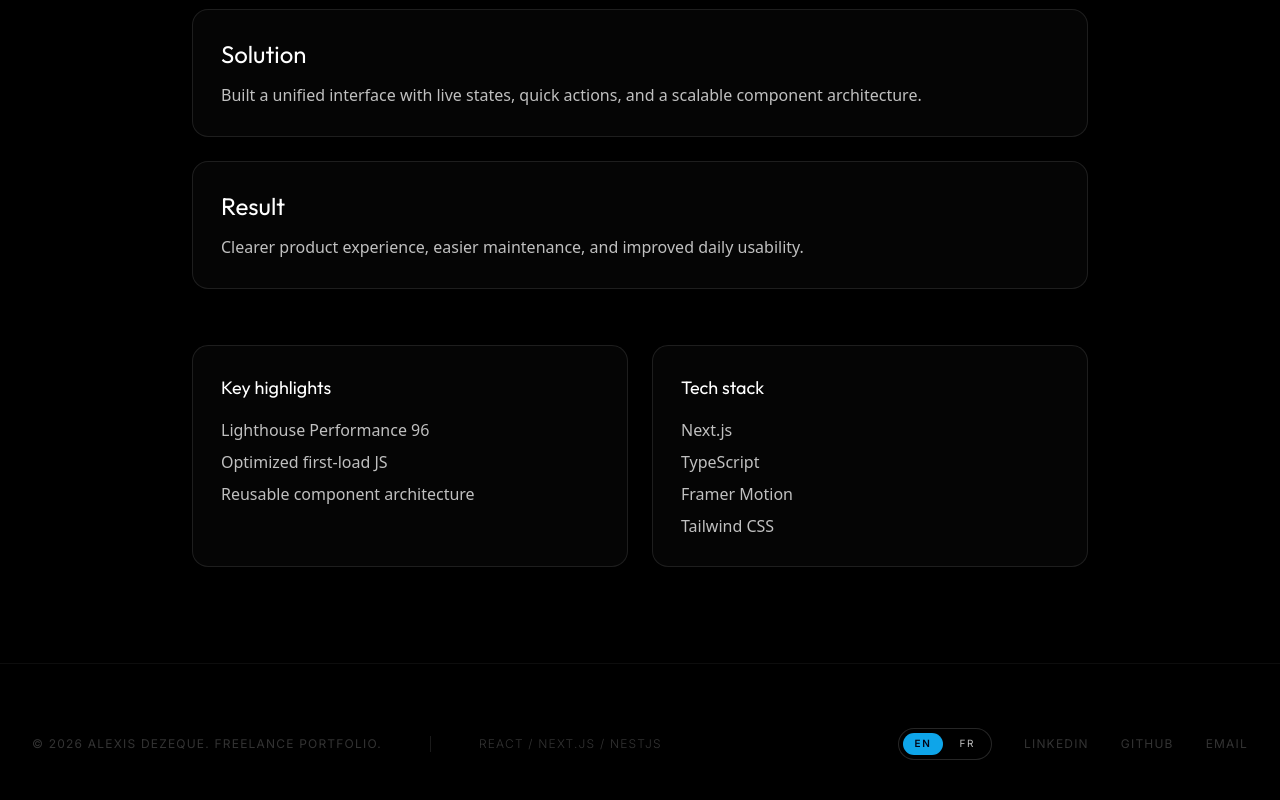
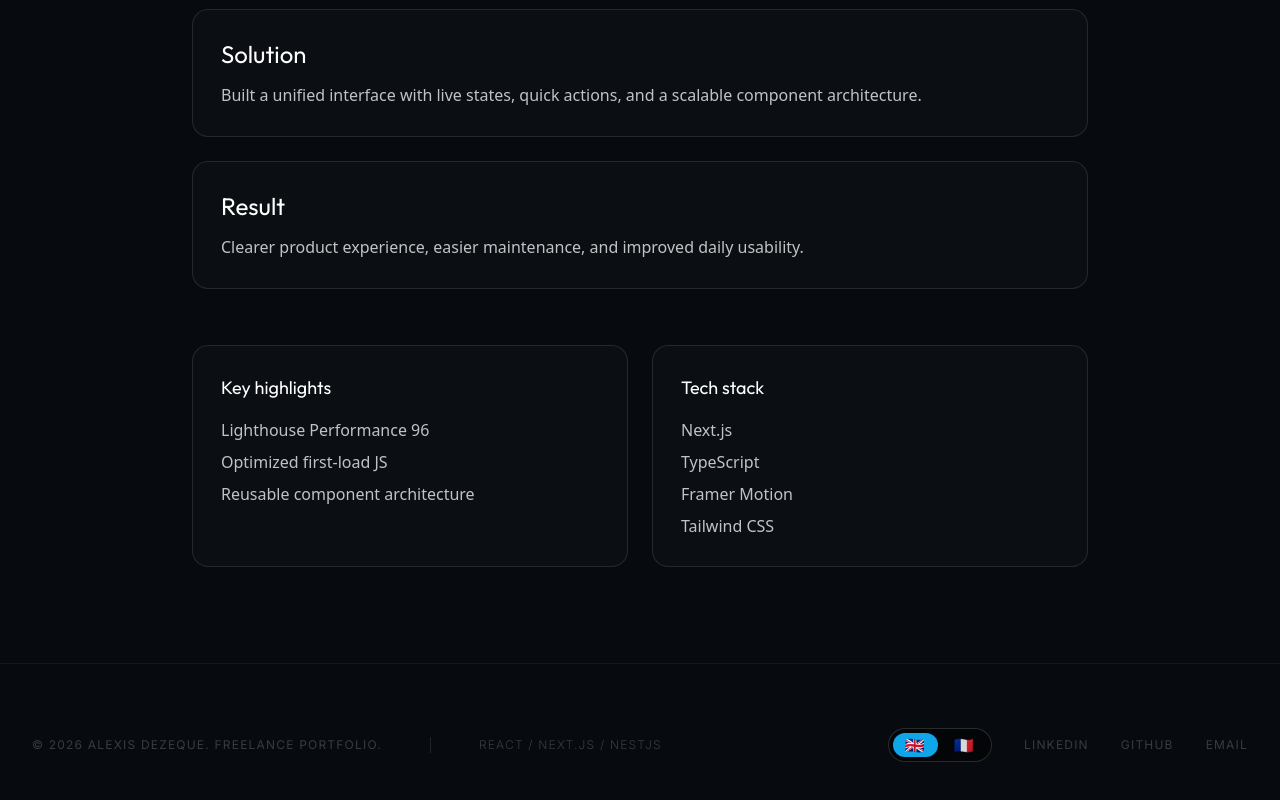
Before and after one commit to Alexis072002/portfolio_pro, a Next.js app: page /projects/astraeus-core in a window 1280 px wide. Shown: the part 670-1470 px from the top of the page. Built offline with nearby package versions, Linux system fonts and the light colour scheme.

Commit message:
feat: Revamp dark theme colors, update contact email, and add orientation option to language switcher.

```diff
--- a/src/app/globals.css
+++ b/src/app/globals.css
@@ -1,14 +1,14 @@
 @import "tailwindcss";
 
 :root {
-  --background: #000000;
-  /* Pure Black */
+  --background: #070b10;
+  /* Very dark slate */
   --foreground: #f8fafc;
   /* Slate 50 */
 
   /* Semantic Colors */
-  --card: #0a0a0a;
-  /* Very Deep Gray/Black */
+  --card: #0d141d;
+  /* Deep slate card */
   --accent: #0ea5e9;
   /* Vibrant Cyan (Sky 500) */
   --accent-muted: #0369a1;
--- a/src/app/page.tsx
+++ b/src/app/page.tsx
@@ -297,6 +297,7 @@ const HERO_FRAMES = Array.from({ length: 80 }, (_, i) =>
 
 const PROFILE_PHOTO_SRC = "/assets/pictures/me.png"
 const AUDIENCE_STORAGE_KEY = "portfolio_audience_mode"
+const CONTACT_EMAIL = "alexis.dezeque@outlook.com"
 
 type Audience = 'recruiter' | 'client'
 
@@ -608,7 +609,7 @@ export default function Home() {
 
     const body = encodeURIComponent(bodyLines.join('\r\n'))
 
-    window.location.href = `mailto:hello@alexis.dev?subject=${subject}&body=${body}`
+    window.location.href = `mailto:${CONTACT_EMAIL}?subject=${subject}&body=${body}`
     setFormFeedback(language === 'fr'
       ? "Message préparé. Votre client email s'ouvre."
       : "Message prepared. Your email client is opening.")
@@ -625,7 +626,7 @@ export default function Home() {
       name: "Alexis Dezeque"
     },
     url: "https://alexis.dev",
-    email: "hello@alexis.dev"
+    email: CONTACT_EMAIL
   }
 
   return (
@@ -787,7 +788,7 @@ export default function Home() {
         </div>
       </section>
 
-      <section id="work" className="w-full min-h-screen py-20 md:py-28 px-4 sm:px-6 bg-black">
+      <section id="work" className="w-full min-h-screen py-20 md:py-28 px-4 sm:px-6 bg-background">
         <div className="max-w-6xl mx-auto">
           <div className="mb-12 md:mb-14 text-center">
             <h2 className="text-3xl sm:text-4xl md:text-7xl font-serif font-bold mb-5 md:mb-6 text-white">
@@ -877,7 +878,7 @@ export default function Home() {
         </div>
       </section>
 
-      <section id="projects" className="w-full py-20 md:py-24 px-4 sm:px-6 bg-black">
+      <section id="projects" className="w-full py-20 md:py-24 px-4 sm:px-6 bg-background">
         <div className="max-w-6xl mx-auto">
           <div className="mb-10 text-center">
             <h2 className="text-3xl sm:text-4xl md:text-6xl font-serif text-white">
@@ -894,7 +895,7 @@ export default function Home() {
         </div>
       </section>
 
-      <section id="proofs" className="w-full py-20 md:py-24 px-4 sm:px-6 bg-black">
+      <section id="proofs" className="w-full py-20 md:py-24 px-4 sm:px-6 bg-background">
         <div className="max-w-6xl mx-auto">
           <div className="mb-10 text-center">
             <h2 className="text-3xl sm:text-4xl md:text-6xl font-serif text-white">
@@ -989,7 +990,7 @@ export default function Home() {
         </div>
       </section>
 
-      <section id="about" className="w-full py-20 md:py-28 px-4 sm:px-6 bg-black relative overflow-hidden">
+      <section id="about" className="w-full py-20 md:py-28 px-4 sm:px-6 bg-background relative overflow-hidden">
         <div className="absolute top-1/2 left-1/2 -translate-x-1/2 -translate-y-1/2 w-[420px] h-[420px] md:w-[700px] md:h-[700px] bg-accent/5 blur-[150px] rounded-full pointer-events-none" />
         <div className="max-w-6xl mx-auto w-full relative z-10">
           <div className="grid grid-cols-1 lg:grid-cols-2 gap-14 md:gap-20 items-center">
@@ -1056,7 +1057,7 @@ export default function Home() {
         </div>
       </section>
 
-      <section id="faq" className="w-full py-20 md:py-28 px-4 sm:px-6 bg-black">
+      <section id="faq" className="w-full py-20 md:py-28 px-4 sm:px-6 bg-background">
         <div className="max-w-4xl mx-auto">
           <div className="mb-10 text-center">
             <h2 className="text-3xl sm:text-4xl md:text-6xl font-serif text-white">
@@ -1089,7 +1090,7 @@ export default function Home() {
         </div>
       </section>
 
-      <section id="contact" className="w-full min-h-screen py-20 md:py-28 px-4 sm:px-6 flex items-center justify-center bg-black relative">
+      <section id="contact" className="w-full min-h-screen py-20 md:py-28 px-4 sm:px-6 flex items-center justify-center bg-background relative">
         <div className="max-w-6xl mx-auto w-full relative z-10">
           <div className="grid grid-cols-1 lg:grid-cols-2 gap-10 md:gap-14 items-start">
             <motion.div
@@ -1120,7 +1121,7 @@ export default function Home() {
                   Calendly
                 </a>
                 <a
-                  href="mailto:hello@alexis.dev"
+                  href={`mailto:${CONTACT_EMAIL}`}
                   className="inline-flex items-center justify-center px-6 py-3 rounded-full border border-white/15 text-white font-medium hover:bg-white/5 transition-colors focus-visible:outline-none focus-visible:ring-2 focus-visible:ring-accent"
                 >
                   {language === 'fr' ? 'Email direct' : 'Direct email'}
--- a/src/app/projects/[slug]/page.tsx
+++ b/src/app/projects/[slug]/page.tsx
@@ -55,7 +55,7 @@ export default async function ProjectPage({ params }: ProjectPageProps) {
     }
 
     return (
-        <main className="w-full min-h-screen bg-black px-4 sm:px-6 py-16 md:py-24">
+        <main className="w-full min-h-screen bg-background px-4 sm:px-6 py-16 md:py-24">
             <article className="max-w-4xl mx-auto">
                 <Link
                     href="/#work"
--- a/src/components/Footer/Footer.tsx
+++ b/src/components/Footer/Footer.tsx
@@ -3,6 +3,8 @@
 import React from 'react'
 import { LanguageSwitcher } from '@/components/Language/LanguageSwitcher'
 import { useLanguage } from '@/components/Language/LanguageProvider'
+
+const CONTACT_EMAIL = "alexis.dezeque@outlook.com"
 
 export const Footer: React.FC = () => {
     const currentYear = new Date().getFullYear()
@@ -16,7 +18,7 @@ export const Footer: React.FC = () => {
     const emailLabel = language === 'fr' ? 'E-mail' : 'Email'
 
     return (
-        <footer className="w-full py-16 px-8 bg-black border-t border-white/5 flex flex-col md:flex-row justify-between items-center gap-8 text-xs font-sans tracking-widest uppercase text-white/20">
+        <footer className="w-full py-16 px-8 bg-background border-t border-white/5 flex flex-col md:flex-row justify-between items-center gap-8 text-xs font-sans tracking-widest uppercase text-white/20">
             <div className="flex flex-col md:flex-row items-center gap-4 md:gap-12">
                 <p>{copyrightLine}</p>
                 <div className="hidden md:block w-px h-4 bg-white/10" />
@@ -27,7 +29,7 @@ export const Footer: React.FC = () => {
                 <LanguageSwitcher />
                 <a href="https://www.linkedin.com/in/alexis-dezeque-935446175/" target="_blank" rel="noopener noreferrer" className="hover:text-accent transition-all duration-300 hover:tracking-[0.3em]">LinkedIn</a>
                 <a href="https://github.com/Alexis072002" target="_blank" rel="noopener noreferrer" className="hover:text-accent transition-all duration-300 hover:tracking-[0.3em]">GitHub</a>
-                <a href="mailto:hello@alexis.dev" className="hover:text-accent transition-all duration-300 hover:tracking-[0.3em]">{emailLabel}</a>
+                <a href={`mailto:${CONTACT_EMAIL}`} className="hover:text-accent transition-all duration-300 hover:tracking-[0.3em]">{emailLabel}</a>
             </div>
         </footer>
     )
--- a/src/components/Language/LanguageSwitcher.tsx
+++ b/src/components/Language/LanguageSwitcher.tsx
@@ -5,31 +5,46 @@ import { useLanguage } from "@/components/Language/LanguageProvider"
 
 interface LanguageSwitcherProps {
   className?: string
+  orientation?: "horizontal" | "vertical"
 }
 
-export const LanguageSwitcher: React.FC<LanguageSwitcherProps> = ({ className = "" }) => {
+export const LanguageSwitcher: React.FC<LanguageSwitcherProps> = ({
+  className = "",
+  orientation = "horizontal"
+}) => {
   const { language, setLanguage } = useLanguage()
+  const isVertical = orientation === "vertical"
+  const containerClassName = isVertical
+    ? "inline-flex flex-col items-center gap-1 rounded-2xl border border-white/15 bg-black/50 p-1 backdrop-blur-lg"
+    : "inline-flex items-center gap-1 rounded-full border border-white/15 bg-black/50 p-1 backdrop-blur-lg"
+  const buttonClassName = isVertical
+    ? "rounded-xl w-8 h-8 text-base leading-none transition-colors focus-visible:outline-none focus-visible:ring-2 focus-visible:ring-accent"
+    : "rounded-full px-3 py-1 text-base leading-none transition-colors focus-visible:outline-none focus-visible:ring-2 focus-visible:ring-accent"
 
   return (
     <div
-      className={`inline-flex items-center gap-1 rounded-full border border-white/15 bg-black/50 p-1 backdrop-blur-lg ${className}`}
+      className={`${containerClassName} ${className}`}
       aria-label="Language selector"
     >
       <button
         type="button"
         onClick={() => setLanguage("en")}
-        className={`rounded-full px-3 py-1 text-[10px] tracking-[0.16em] uppercase transition-colors focus-visible:outline-none focus-visible:ring-2 focus-visible:ring-accent ${language === "en" ? "bg-accent text-slate-950 font-semibold" : "text-white/75 hover:text-white"}`}
+        className={`${buttonClassName} ${language === "en" ? "bg-accent text-slate-950 font-semibold" : "text-white/85 hover:text-white"}`}
+        aria-label="Switch language to English"
         aria-pressed={language === "en"}
+        title="English"
       >
-        EN
+        <span aria-hidden>🇬🇧</span>
       </button>
       <button
         type="button"
         onClick={() => setLanguage("fr")}
-        className={`rounded-full px-3 py-1 text-[10px] tracking-[0.16em] uppercase transition-colors focus-visible:outline-none focus-visible:ring-2 focus-visible:ring-accent ${language === "fr" ? "bg-accent text-slate-950 font-semibold" : "text-white/75 hover:text-white"}`}
+        className={`${buttonClassName} ${language === "fr" ? "bg-accent text-slate-950 font-semibold" : "text-white/85 hover:text-white"}`}
+        aria-label="Switch language to French"
         aria-pressed={language === "fr"}
+        title="Français"
       >
-        FR
+        <span aria-hidden>🇫🇷</span>
       </button>
     </div>
   )
--- a/src/components/MeshBackground/MeshBackground.tsx
+++ b/src/components/MeshBackground/MeshBackground.tsx
@@ -5,7 +5,7 @@ type MeshBackgroundProps = React.HTMLAttributes<HTMLDivElement>
 export const MeshBackground: React.FC<MeshBackgroundProps> = ({ className, ...props }) => {
     return (
         <div
-            className={`bg-black bg-mesh min-h-screen w-full transition-all duration-700 ease-in-out ${className || ''}`}
+            className={`bg-background bg-mesh min-h-screen w-full transition-all duration-700 ease-in-out ${className || ''}`}
             {...props}
         />
     )
--- a/src/components/SideNav/SideNav.tsx
+++ b/src/components/SideNav/SideNav.tsx
@@ -33,9 +33,9 @@ export const SideNav: React.FC<SideNavProps> = ({ sections, activeSection }) =>
     return (
         <nav
             role="navigation"
-            className="fixed left-4 xl:left-6 top-1/2 -translate-y-1/2 z-50 hidden lg:flex flex-col items-center gap-6 py-8 px-3 rounded-full backdrop-blur-xl backdrop-blur-3xl bg-white/5 bg-black/40 border border-white/5 shadow-[0_0_50px_rgba(0,0,0,1)]"
+            className="fixed left-4 xl:left-6 top-1/2 -translate-y-1/2 z-50 hidden lg:flex flex-col items-center gap-6 py-8 px-2.5 rounded-full backdrop-blur-xl backdrop-blur-3xl bg-white/5 bg-black/40 border border-white/5 shadow-[0_0_50px_rgba(0,0,0,1)]"
         >
-            <LanguageSwitcher />
+            <LanguageSwitcher orientation="vertical" />
             {sections.map((id) => {
                 const isActive = activeSection === id
 
```
Also changed, not shown: public/Alexis-Dezeque-CV.txt.
